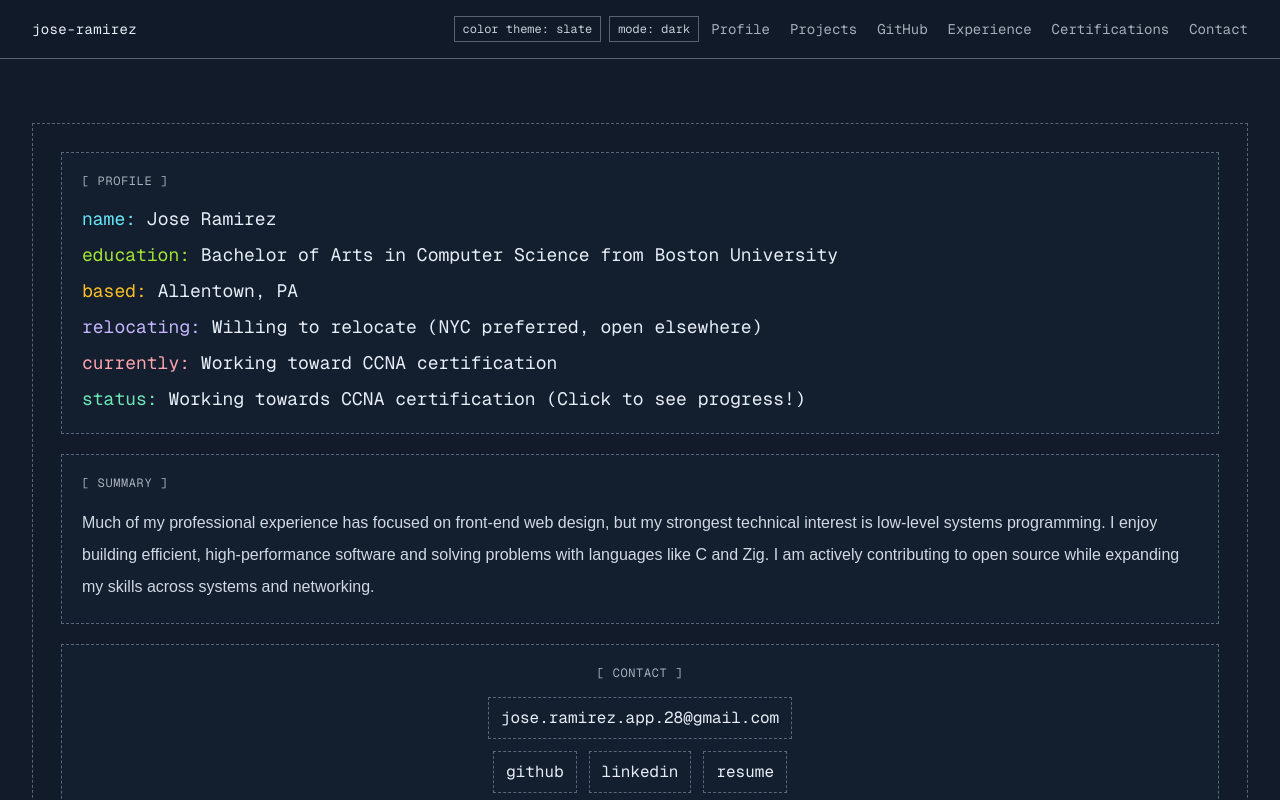
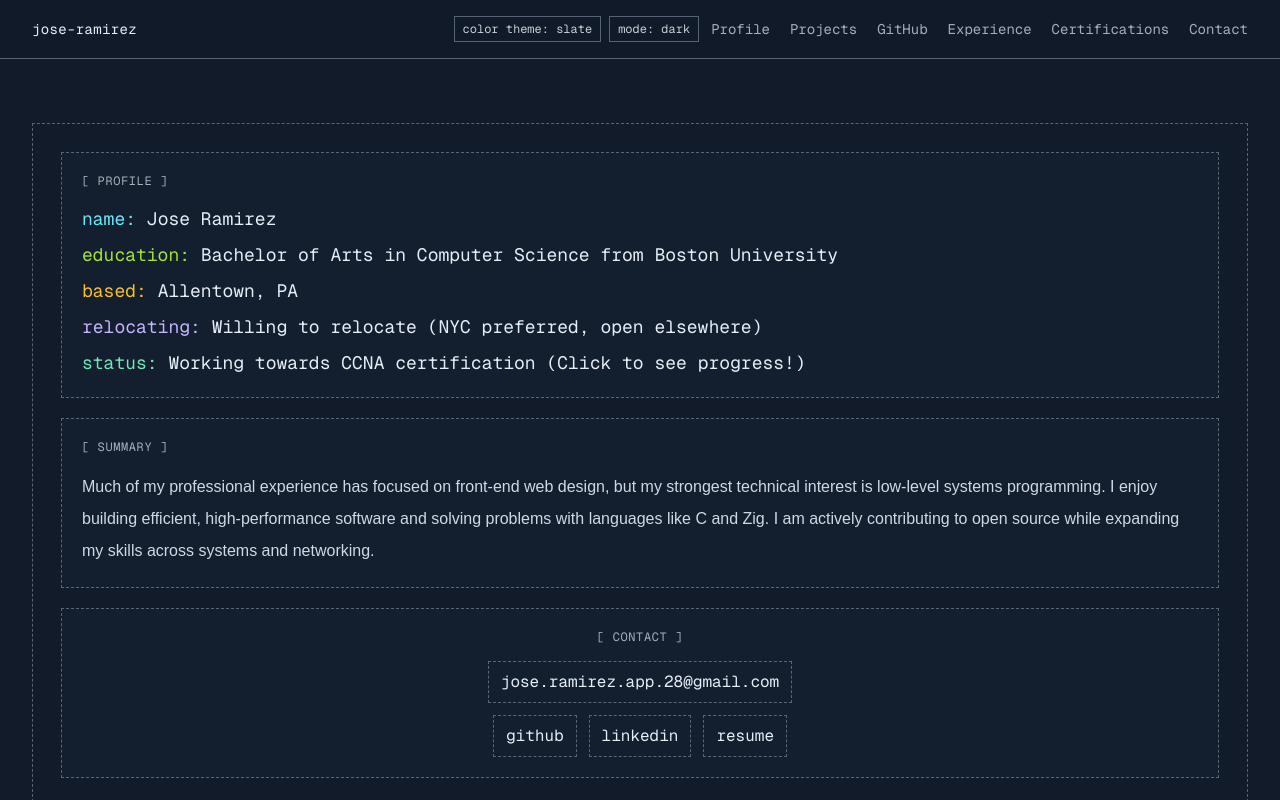
Before and after one commit to nowaymyname27/portfolio-site-v4, a Next.js app: page / in a window 1280 px wide. Shown: the top 800 px of the page. Built offline with nearby package versions, Linux system fonts and the light colour scheme.

Commit message:
chore: simplify hero profile status

```diff
--- a/app/(home)/components/Hero.tsx
+++ b/app/(home)/components/Hero.tsx
@@ -20,11 +20,6 @@ const PROFILE_LINES = [
     label: "relocating",
     value: "Willing to relocate (NYC preferred, open elsewhere)",
     labelClass: "text-[var(--profile-relocating)]",
-  },
-  {
-    label: "currently",
-    value: "Working toward CCNA certification",
-    labelClass: "text-[var(--profile-currently)]",
   },
   {
     label: "status",
```
